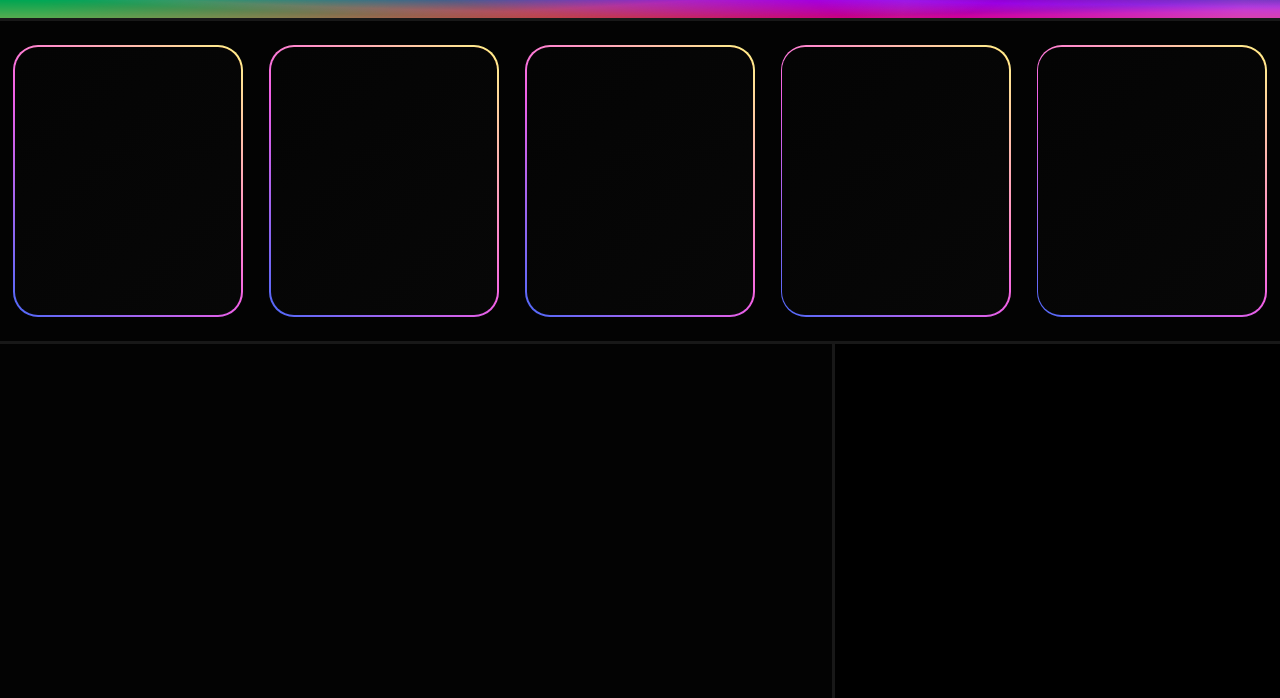
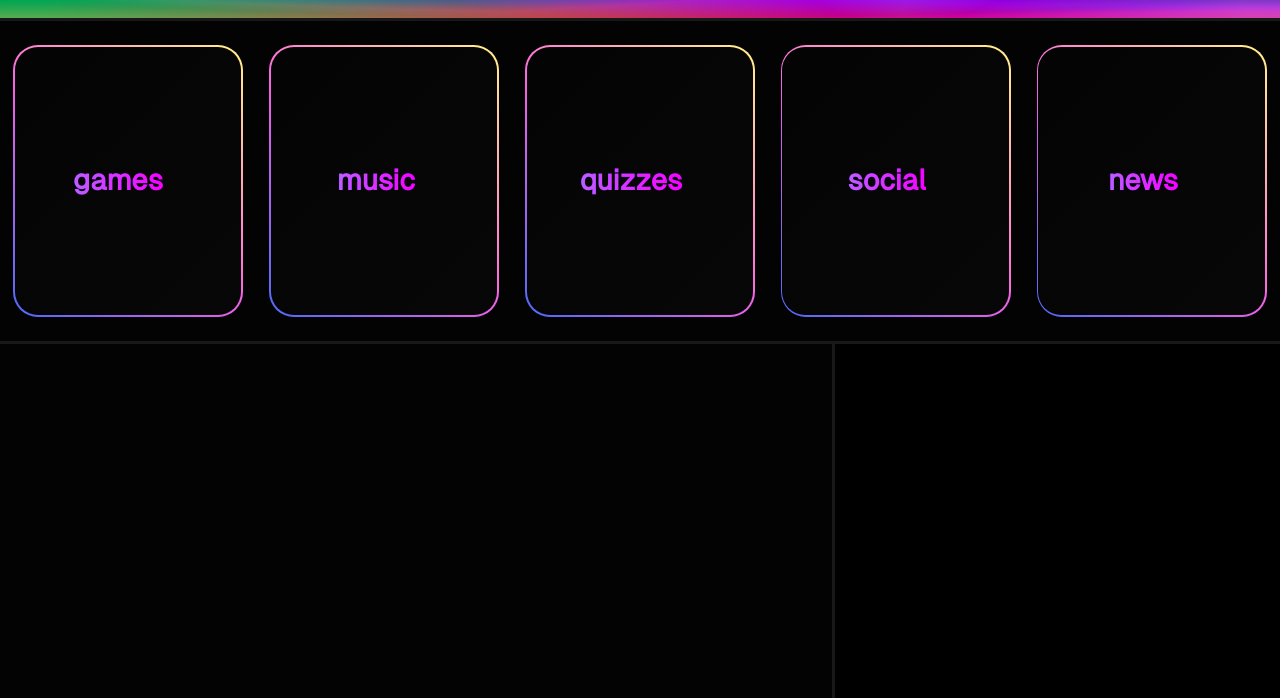
Before and after one commit to jhpriestley16/sonar.dev, a plain HTML site: page PointNemo/index.html in a window 1280 px wide. Shown: the part 102-800 px from the top of the page. Drawn offline with Linux system fonts and the light colour scheme; files whose address does not match are found by name.

Commit message:
quick changes

```diff
--- a/PointNemo/css/home.scss
+++ b/PointNemo/css/home.scss
@@ -2,6 +2,10 @@ html, body { box-sizing: border-box; overflow-x: hidden;}
 @font-face{
     font-family: top-title-font;
     src: url("../fonts/Geist-Regular.otf");
+}
+@font-face{
+    font-family: nav-box-font;
+    src: url("../fonts/Geist-SemiBold.otf");
 }
 @font-face{
     font-family: top-title-font-mobile;
@@ -275,13 +279,24 @@ main{
     height: 98.7%;
     width: 98.5%;
     color: #858585;
-    font-family: top-title-font;
     background: linear-gradient(-45deg, #060606,#030303);
     border-radius: 23px;
     margin: auto;
+    display: flex;
+    align-items: center;
+    justify-content: center;
 }
 .page-box i{
     visibility: hidden;
+}
+h2{
+    background: linear-gradient(to right, #9e4eff, #d000ff);
+	-webkit-background-clip: text;
+    background-clip: text;
+	-webkit-text-fill-color: transparent;
+    font-size: 1.8rem;
+    font-stretch: condensed;
+    font-family: top-title-font;
 }
 
 .about-us-text-block{
--- a/PointNemo/index.html
+++ b/PointNemo/index.html
@@ -54,26 +54,31 @@
 
         <a href="#" class="category-nav">
         <div class="page-box">
+            <h2>games</h2>
             <i class="fa-solid fa-gamepad"></i>
         </div>
     </a>
     <a href="#" class="category-nav">
         <div class="page-box">
+            <h2>music</h2>
             <i class="fa-solid fa-record-vinyl"></i>
         </div>
     </a>
     <a href="#" class="category-nav">
         <div class="page-box">
+            <h2>quizzes</h2>
             <i class="fa-solid fa-chalkboard"></i>
         </div>
     </a>
     <a href="#" class="category-nav">
         <div class="page-box">
+            <h2>social</h2>
             <i class="fa-solid fa-chalkboard"></i>
         </div>
     </a>
     <a href="#" class="category-nav">
         <div class="page-box">
+            <h2>news</h2>
             <i class="fa-solid fa-chalkboard"></i>
         </div>
     </a>
```
Also changed, not shown: PointNemo/css/home.css, 1 other file.
